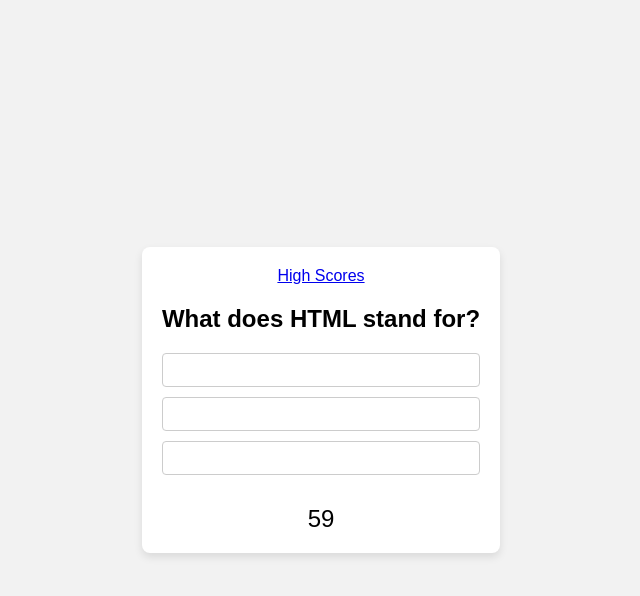
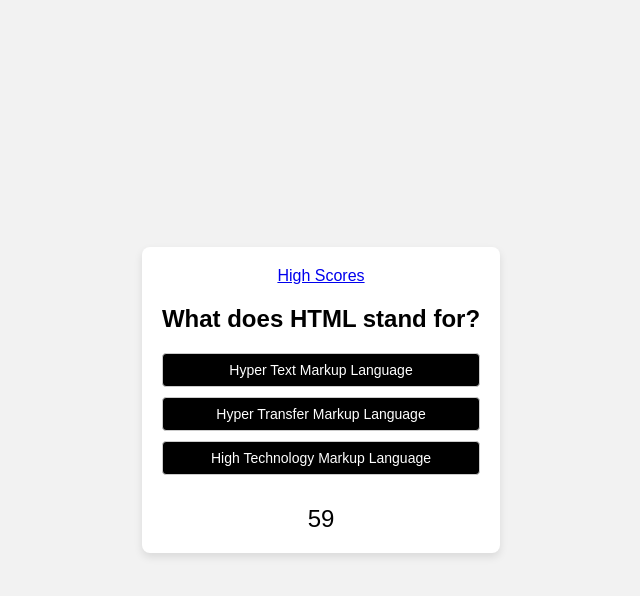
Before and after one commit to JacksonHilton77/Web-API-1, a plain HTML site: page index.html in a window 1280 px wide. Both pictures are taken after a click on the button "Start Quiz". Shown: the whole page, without its empty margins (319-959 px from the left). Drawn offline with Linux system fonts and the light colour scheme.

Commit message:
Display Questions

```diff
--- a/script.js
+++ b/script.js
@@ -5,6 +5,10 @@
 var timerElement = document.getElementById("timer");
 var initialsInput = document.getElementById("initials");
 var saveButton = document.getElementById("save-button");
+var saveContainer = document.getElementById("save-container");
+let currentQuestionIndex = 0;
+let timer;
+let timeLeft = 60;
 
 var questions = [
   {
@@ -13,13 +17,17 @@
       { text: "Hyper Text Markup Language", correct: true },
       { text: "Hyper Transfer Markup Language", correct: false },
       { text: "High Technology Markup Language", correct: false },
-    ],
+    ]
+  },
+  {
+    question: "How many days are in october?",
+    answers: [
+      {text: "29", correct: false},
+      {text: "31", correct: true},
+      {text: "30", correct: false},
+    ]
   },
 ];
-
-let currentQuestionIndex = 0;
-let timer;
-let timeLeft = 60;
 
 startButton.addEventListener("click", startQuiz);
 
@@ -32,25 +40,35 @@
 
 function showQuestion() {
   const question = questions[currentQuestionIndex];
-  questionText.innerText = question.question;
+  console.log(question);
+  questionText.textContent = question.question;
 
   answerButtons.forEach((button, index) => {
+    console.log(index);
     button.innerText = question.answers[index].text;
     button.addEventListener("click", () => selectAnswer(index));
   });
 }
 
 function selectAnswer(selectedIndex) {
+  console.log(selectedIndex);
   if (questions[currentQuestionIndex].answers[selectedIndex].correct) {
-    currentQuestionIndex++;
     if (currentQuestionIndex < questions.length) {
+      currentQuestionIndex++;
       showQuestion();
     } else {
       endGame();
+      saveContainer.removeAttribute("class");
     }
   } else {
     timeLeft -= 10;
   }
+  if (timeLeft <= 0 || currentQuestionIndex === questions.length) {
+    endGame();
+  }
+    else {
+      showQuestion();
+    }
 }
 
 function updateTimer() {
--- a/style.css
+++ b/style.css
@@ -50,7 +50,7 @@
     padding: 8px 16px;
     font-size: 14px;
     border: 1px solid #ccc;
-    background-color: #fff;
+    background-color: black;
     cursor: pointer;
     border-radius: 4px;
   }
```
